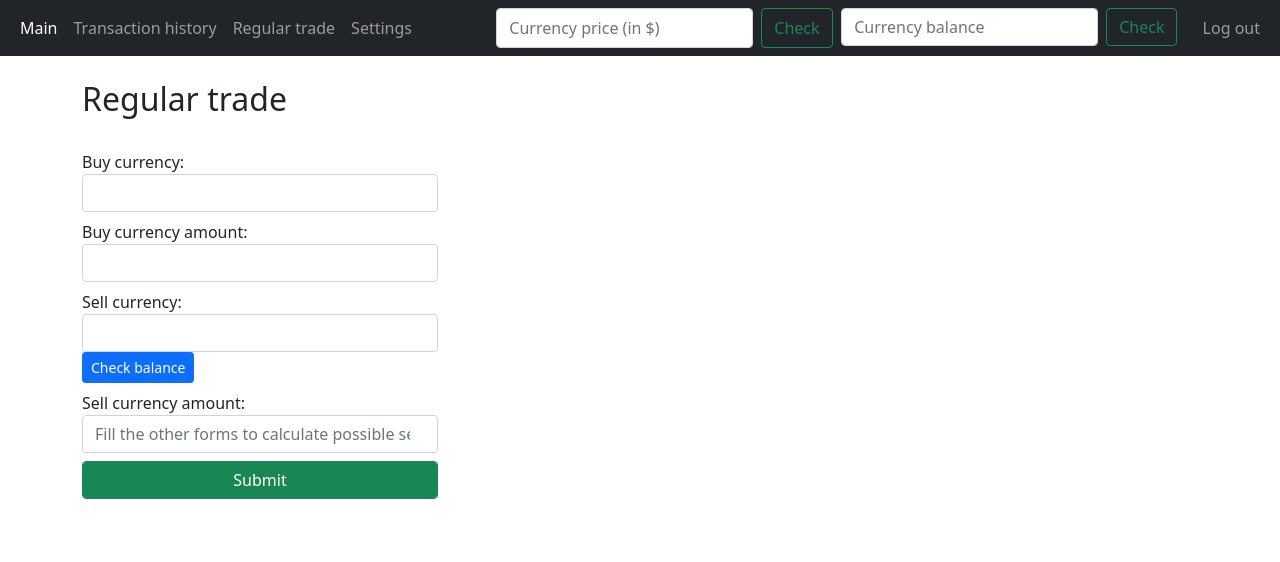
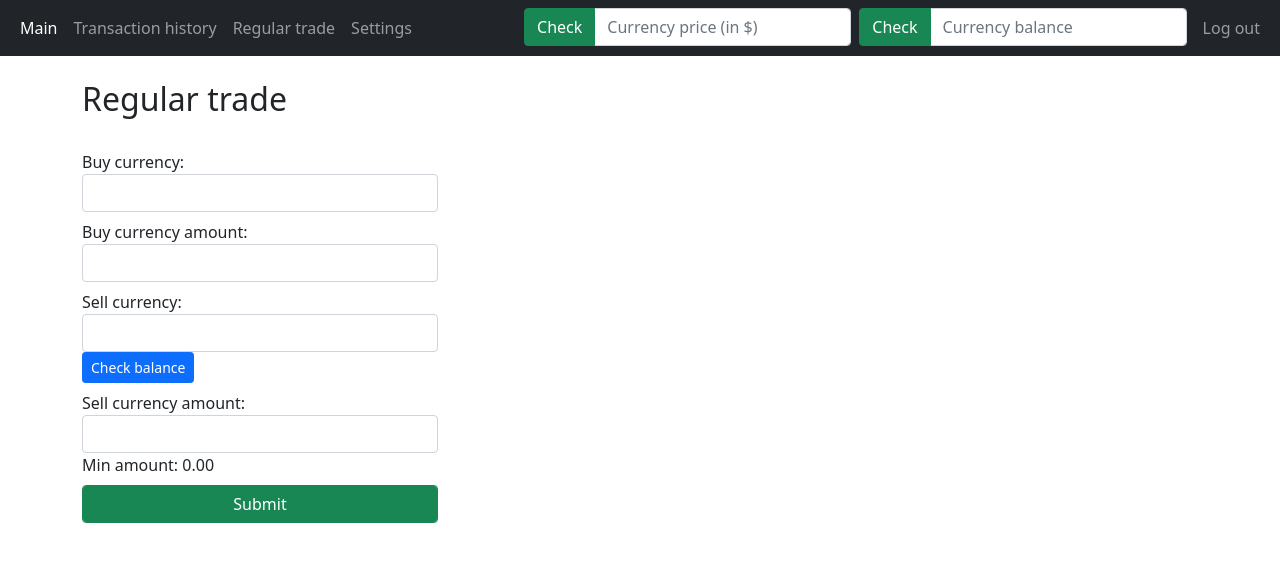
Before and after one commit to terra-incognita-12/crypto_api_interface, a Django app: page /regular_trade/ in a window 1280 px wide. Shown: the top 562 px of the page. Run offline with Django 4.2, Linux system fonts and the light colour scheme; the visitor is signed in with stand-in values (Sample User, id 1); data that the repository does not hold is empty; style sheets or scripts are compiled from the project's sources; some libraries are stand-ins or nearby versions.

Commit message:
styles and forms adjustments II

```diff
--- a/app/main_app/forms.py
+++ b/app/main_app/forms.py
@@ -28,8 +28,6 @@ class TradeForm(forms.ModelForm):
             }),
             'sell_currency_amount': forms.NumberInput(attrs={
                 'class': 'form-control',
-                'id': 'tradeform_sell_amount',
-                'placeholder': 'Fill the other forms to calculate possible sell amount'
             })
 
         }
--- a/app/main_app/static/js/scripts.js
+++ b/app/main_app/static/js/scripts.js
@@ -55,7 +55,7 @@ $(function(){
                     const json = await response.json();
                     const rate = json['data']['rates'][`${sell_currency}`];
                     const total_value = parseFloat(rate) * parseFloat(buy_amount);
-                    $('#tradeform_sell_amount').attr('value', total_value);
+                    $('#tradeform_sell_amount').text(`${total_value} (${sell_currency})`);
                 } catch (error) {
                     console.error(error);
                 }
--- a/app/main_app/templates/base/navbar.html
+++ b/app/main_app/templates/base/navbar.html
@@ -1,7 +1,7 @@
 <nav class="navbar navbar-expand-lg navbar-dark bg-dark">
     <div class="container-fluid">
-        <div class="collapse navbar-collapse" id="navbarSupportedContent">
-                <ul class="navbar-nav me-auto mb-2 mb-lg-0">
+        <div class="collapse navbar-collapse">
+            <ul class="navbar-nav me-auto">
                 <li class="nav-item">
                     <a class="nav-link active" aria-current="page" href="{% url 'index' %}">Main</a>
                 </li>
@@ -15,23 +15,21 @@
                     <a class="nav-link" href="{% url 'settings' %}">Settings</a>
                 </li>
             </ul>
-                <ul class="navbar-nav ms-auto mb-2 mb-lg-0">
-                    <li class="nav-item d-flex">
+            <ul class="navbar-nav">
+                <li class="nav-item">
+                    <div class="input-group">
+                        <button id="navbar-currency-price" class="btn btn-success">Check</button>
                         <input id="navbar-currency-price-input" class="form-control me-2 currency-autocomplete" type="search" placeholder="Currency price (in $)" aria-label="Search">
-                        <button id="navbar-currency-price" class="btn btn-outline-success">Check</button>
+                    </div>
                 </li>
                 <li class="nav-item">
-                        <span>..</span>
-                    </li>
-                    <li class="nav-item">
-                        <form id="" class="d-flex" method="post">
+                    <form>
                         {% csrf_token %}
+                        <div class="input-group">
+                            <button class="btn btn-success" type="submit">Check</button>
                             <input name="" class="form-control me-2" type="search" placeholder="Currency balance" aria-label="Search">
-                            <input type="submit" id="" class="btn btn-outline-success" value="Check">
+                        </div>
                     </form>
-                    </li>
-                    <li class="nav-item">
-                        <span>....</span>
                 </li>
                 <li class="nav-item">
                     <a class="nav-link" href="{% url 'logout' %}">Log out</a>
--- a/app/main_app/templates/settings.html
+++ b/app/main_app/templates/settings.html
@@ -12,8 +12,8 @@
         <div class="mb-3 row">
             <div class="col-3">
                 <div class="input-group">
+                    <input type="submit" class="btn btn-success" value="Add">
                     {{ ticker_form.currency }}
-                    <input type="submit" class="btn btn-success" value="Add">
                 </div>
             </div>
         </div>
--- a/app/main_app/templates/trade_regular_trade.html
+++ b/app/main_app/templates/trade_regular_trade.html
@@ -26,6 +26,7 @@
                 <div class="mb-2">
                     {{ form.sell_currency_amount.label_tag }}
                     {{ form.sell_currency_amount }}
+                    Min amount: <span id="tradeform_sell_amount">0.00</span>
                 </div>
                 <input type="submit" value="Submit" class="btn btn-success form-control">
             </div>
```
Lines whose indentation alone changed are shown as unchanged.
